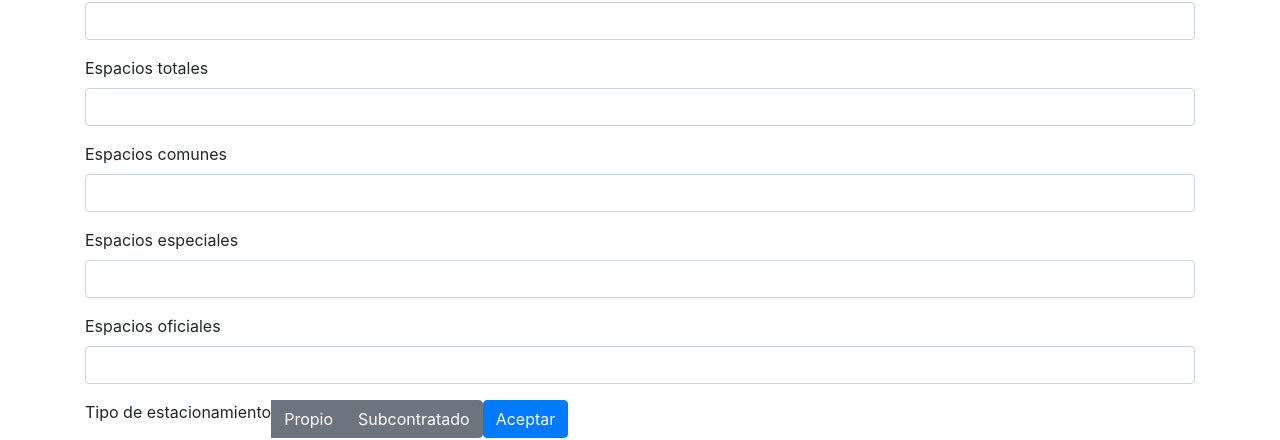
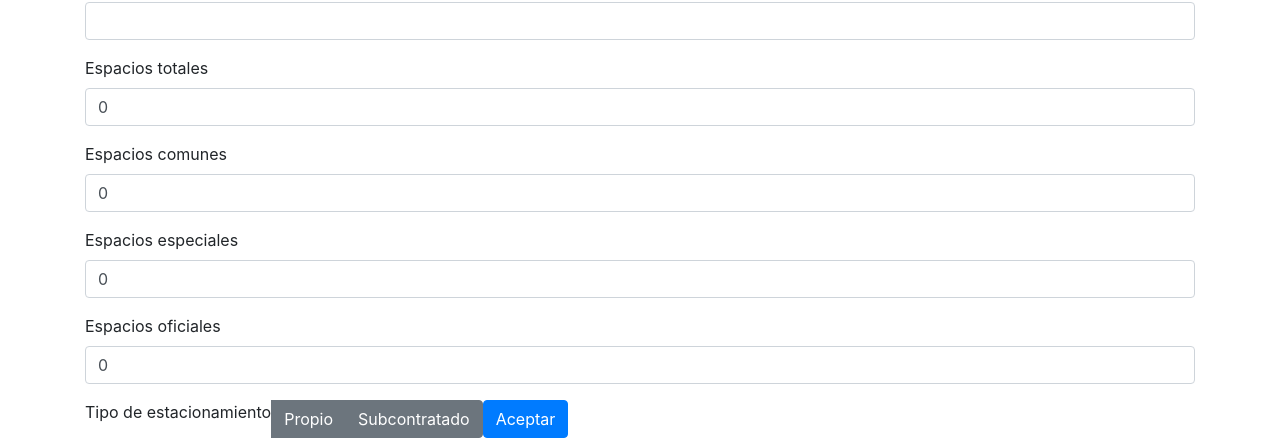
Before and after one commit to revv-tech/Parking-Application, an Angular app in the folder parking-web/: page /manageParking in a window 1280 px wide. Shown: the part 428-868 px from the top of the page. Built offline with nearby package versions, Linux system fonts and the light colour scheme.

Commit message:
Estacionamientos completado

```diff
--- a/parking-web/src/app/gestor-estacionamiento/gestor-estacionamiento.component.html
+++ b/parking-web/src/app/gestor-estacionamiento/gestor-estacionamiento.component.html
@@ -3,32 +3,32 @@
     <form>
         <div class="form-group">
           <label for="estacionamiento">Nombre del estacionamiento</label>
-          <input type="text" [(ngModel)]="nombreEstacionamiento" class="form-control" name="estacionamiento">
+          <input type="text" [(ngModel)]="estacionamientoSelec.nombre" class="form-control" name="estacionamiento">
         </div>
 
         <div class="form-group">
           <label for="ubicacion">Ubicacion</label>
-          <input type="text" [(ngModel)]="ubicacion" class="form-control" name="ubicacion">
+          <input type="text" [(ngModel)]="estacionamientoSelec.ubicacion" class="form-control" name="ubicacion">
         </div>
 
         <div class="form-group">
             <label for="totales">Espacios totales</label>
-            <input type="number" [(ngModel)]="espaciosTotales" class="form-control" name="totales">
+            <input type="number" [(ngModel)]="estacionamientoSelec.espaciosTotales" class="form-control" name="totales">
           </div>
 
           <div class="form-group">
             <label for="comunes">Espacios comunes</label>
-            <input type="number" [(ngModel)]="espaciosComunes" class="form-control" name="comunes">
+            <input type="number" [(ngModel)]="estacionamientoSelec.espaciosComunes" class="form-control" name="comunes">
           </div>
 
           <div class="form-group">
             <label for="especiales">Espacios especiales</label>
-            <input type="number" [(ngModel)]="espaciosEspeciales" class="form-control" name="especiales">
+            <input type="number" [(ngModel)]="estacionamientoSelec.espaciosEspeciales" class="form-control" name="especiales">
           </div>
 
           <div class="form-group">
             <label for="oficiales">Espacios oficiales</label>
-            <input type="number" [(ngModel)]="espaciosOficiales" class="form-control" name="oficiales">
+            <input type="number" [(ngModel)]="estacionamientoSelec.espaciosOficiales" class="form-control" name="oficiales">
           </div>
 
 
@@ -39,6 +39,7 @@
           </div>
 
         <button type="submit" class="btn btn-primary" (click)="agregarEstacionamiento()">Aceptar</button>
+        <button type="submit" *ngIf="isSelected == true" class="btn btn-danger" (click)="eliminarEstacionamiento()">Borrar</button>
       </form>
 </div>
 <p></p>
@@ -46,8 +47,10 @@
 <label for="list-group">Lista de estacionamientos</label>
 <div class="container">
   <ul class="list-group">
-    <li *ngFor="let estacionamiento of listaEstacionamientos" class="list-group-item list-group-item-action">
-        <span class="badge badge-primary">Editar</span>{{estacionamiento.nombre}}
+    <li *ngFor="let estacionamiento of listaEstacionamientos" class="list-group-item list-group-item-action"
+    (click)="cargarEstacionamientoSelec(estacionamiento)"
+    [class.active]="estacionamiento == estacionamientoSelec">
+        {{estacionamiento.nombre}}
     </li>
   </ul>
 </div>
--- a/parking-web/src/app/gestor-estacionamiento/gestor-estacionamiento.component.ts
+++ b/parking-web/src/app/gestor-estacionamiento/gestor-estacionamiento.component.ts
@@ -15,41 +15,48 @@ export class GestorEstacionamientoComponent implements OnInit {
 
   //Simula la base de datos
   listaEstacionamientos:Estacionamiento[] = []
-
-  nombreEstacionamiento:any
-  ubicacion:any
-  espaciosTotales:any
-  espaciosComunes:any
-  espaciosEspeciales:any
-  espaciosOficiales:any
-  tipo:any
   estacionamiento:any
+  estacionamientoSelec:Estacionamiento = new Estacionamiento("", "", 0, 0, 0, 0, 0)
+  isEditing:boolean = false
+  isSelected:boolean = false
 
 
   agregarEstacionamiento(){
 
-    this.estacionamiento = new Estacionamiento(this.nombreEstacionamiento, this.ubicacion, this.espaciosTotales,
-    this.espaciosEspeciales, this.espaciosOficiales, this.espaciosComunes, this.tipo)
 
-    this.listaEstacionamientos.push(this.estacionamiento)
-    console.log(this.listaEstacionamientos)
-    this.printEstacionamiento(this.estacionamiento)
 
-    this.nombreEstacionamiento= ""
-    this.ubicacion = ""
-    this.espaciosTotales = ""
-    this.espaciosComunes = ""
-    this.espaciosEspeciales = ""
-    this.espaciosOficiales = ""
-    this.tipo = ""
+    if(this.isEditing){
+      this.isEditing = false
+    }
+
+    else{
+      this.estacionamiento = this.estacionamientoSelec
+
+      this.listaEstacionamientos.push(this.estacionamiento)
+      console.log(this.listaEstacionamientos)
+      this.printEstacionamiento(this.estacionamiento)
+    }
+    this.estacionamientoSelec = new Estacionamiento("", "", 0, 0, 0, 0, 0)
+    this.isSelected = false
+  }
+
+  eliminarEstacionamiento(){
+
+    if(confirm('Estas seguro de que deseas eliminar ese estacionamiento?')){
+      this.listaEstacionamientos = this.listaEstacionamientos.filter(x => x != this.estacionamientoSelec)
+      this.estacionamientoSelec = new Estacionamiento("", "", 0, 0, 0, 0, 0)
+      this.isEditing = false
+      this.isSelected = false
+    }
+
   }
 
   tipoPropio(){
-    this.tipo = TEstacionamiento.CAMPUS
+    this.estacionamientoSelec.tipo = TEstacionamiento.CAMPUS
   }
 
   tipoSubcontratado(){
-    this.tipo = TEstacionamiento.SUBCONTRATADO
+    this.estacionamientoSelec.tipo = TEstacionamiento.SUBCONTRATADO
   }
 
   printEstacionamiento(estacionamiento:Estacionamiento){
@@ -62,4 +69,10 @@ export class GestorEstacionamientoComponent implements OnInit {
     console.log("Espacios oficiales: " + estacionamiento.espaciosOficiales)
     console.log("Tipo: " + estacionamiento.tipo)
   }
+
+  cargarEstacionamientoSelec(estacionamiento:Estacionamiento){
+    this.isSelected = true
+    this.estacionamientoSelec = estacionamiento;
+    this.isEditing = true
+  }
 }
```
